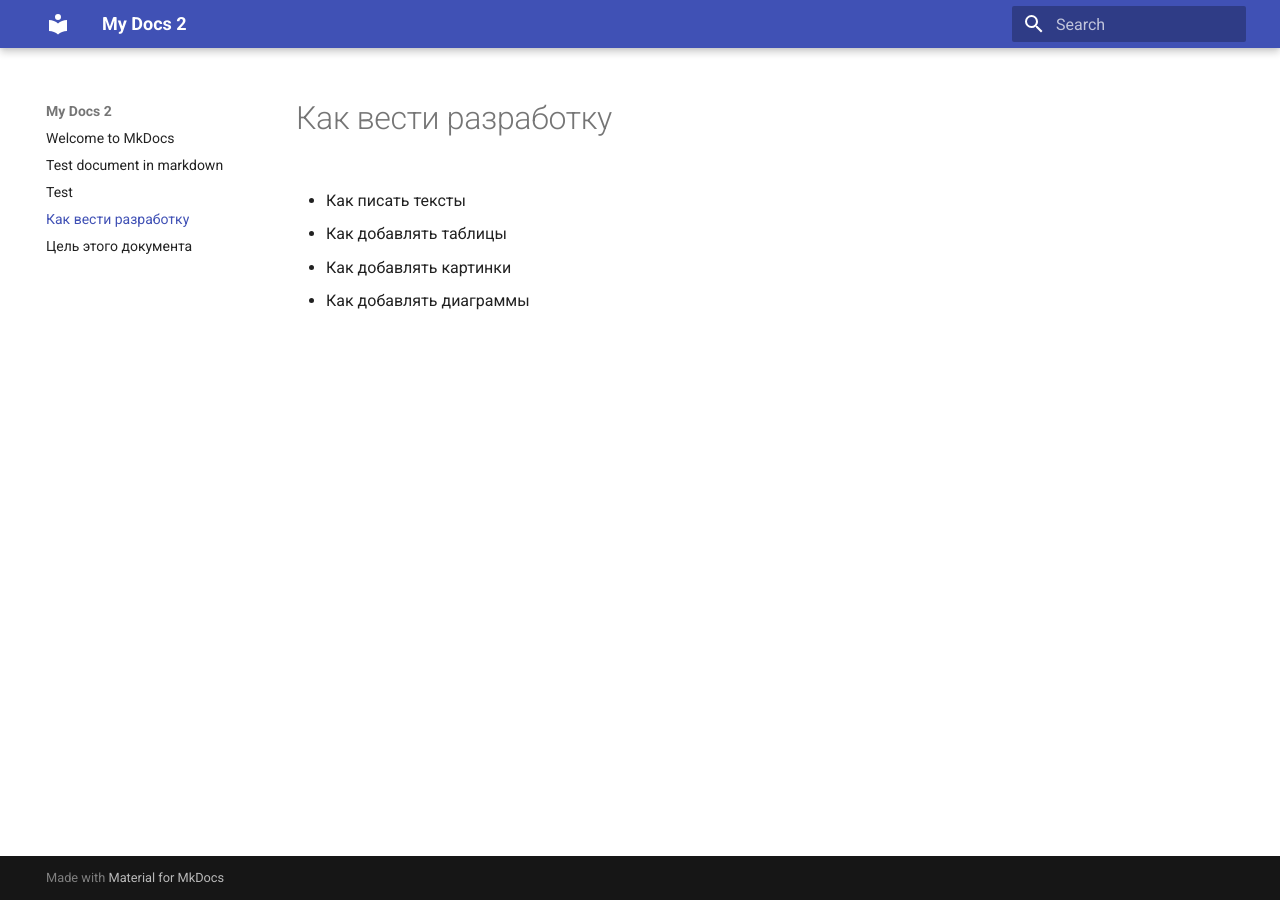
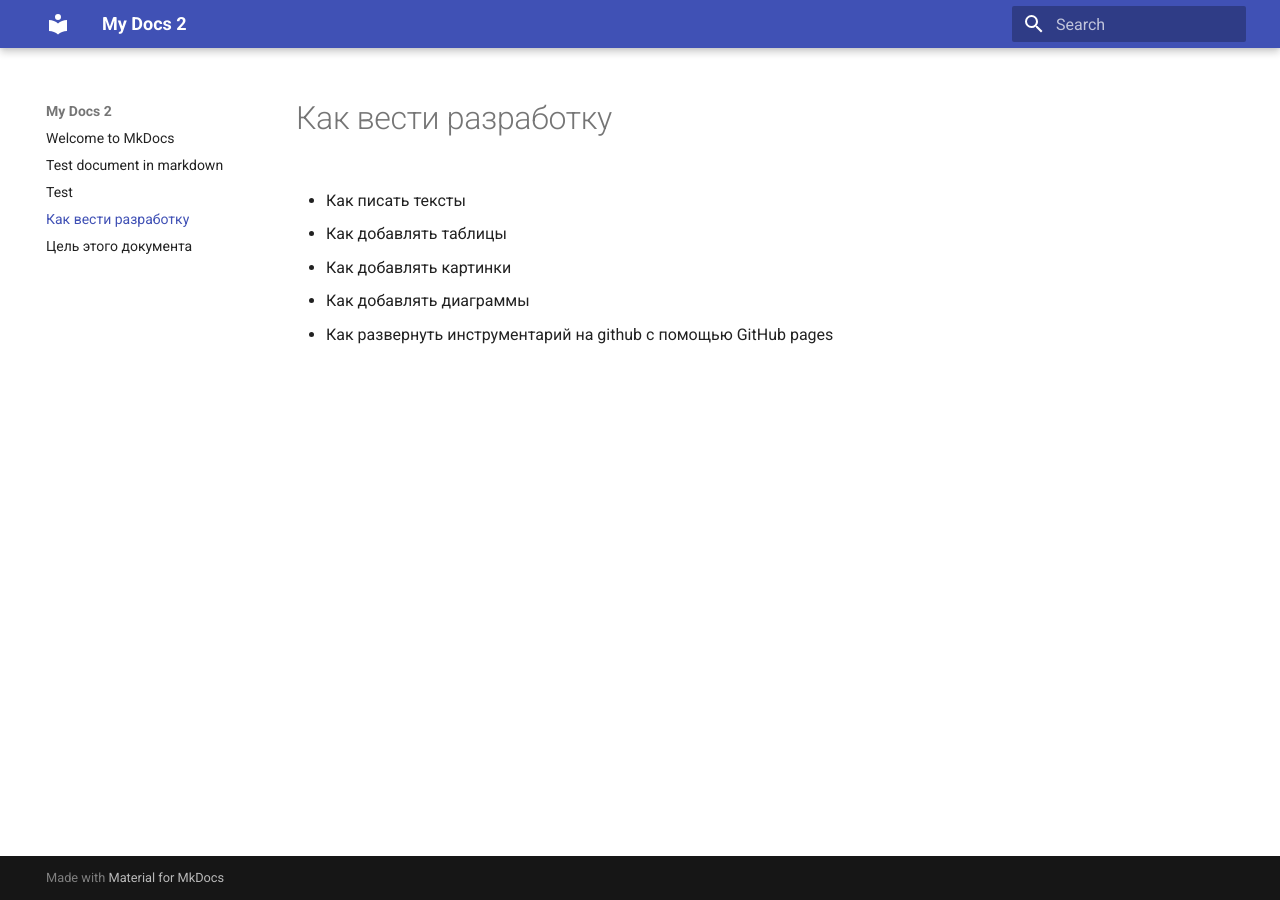
Before and after one commit to anton-merkulov/mkdocs, an MkDocs documentation site: the page built from docs/Как вести разработку.md, in a window 1280 px wide. Built offline with MkDocs 1.6.1 and Material for MkDocs 9.7.7, drawn with Linux system fonts in a browser that asks for light colours; the version menu is left out.

Commit message:
Update Как вести разработку.md
Добавил еще немного текст

```diff
--- a/docs/Как вести разработку.md
+++ b/docs/Как вести разработку.md
@@ -5,3 +5,5 @@
 - Как добавлять картинки
 
 - Как добавлять диаграммы
+
+- Как развернуть инструментарий на github с помощью GitHub pages
```
